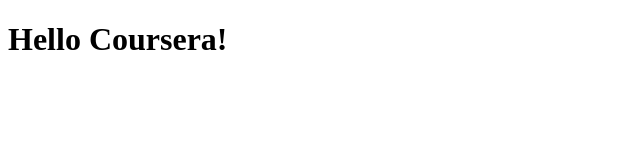
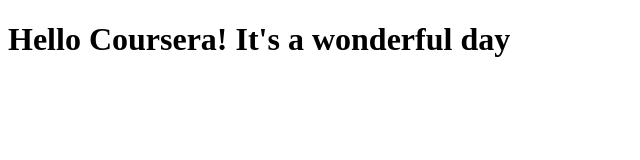
Before and after one commit to GeoffreyBrann/coursera-test, a plain HTML site: page site/index.html in a window 1280 px wide. Shown: the whole page, without its empty margins (0-640 px from the left). Drawn offline with Linux system fonts and the light colour scheme.

Commit message:
small addition to page content

```diff
--- a/site/index.html
+++ b/site/index.html
@@ -6,6 +6,6 @@
 	<title>Hello Coursera!</title>
 </head>
 <body>
-<h1>Hello Coursera!<h1>
+<h1>Hello Coursera! It's a wonderful day<h1>
 </body>
 </html>
```
